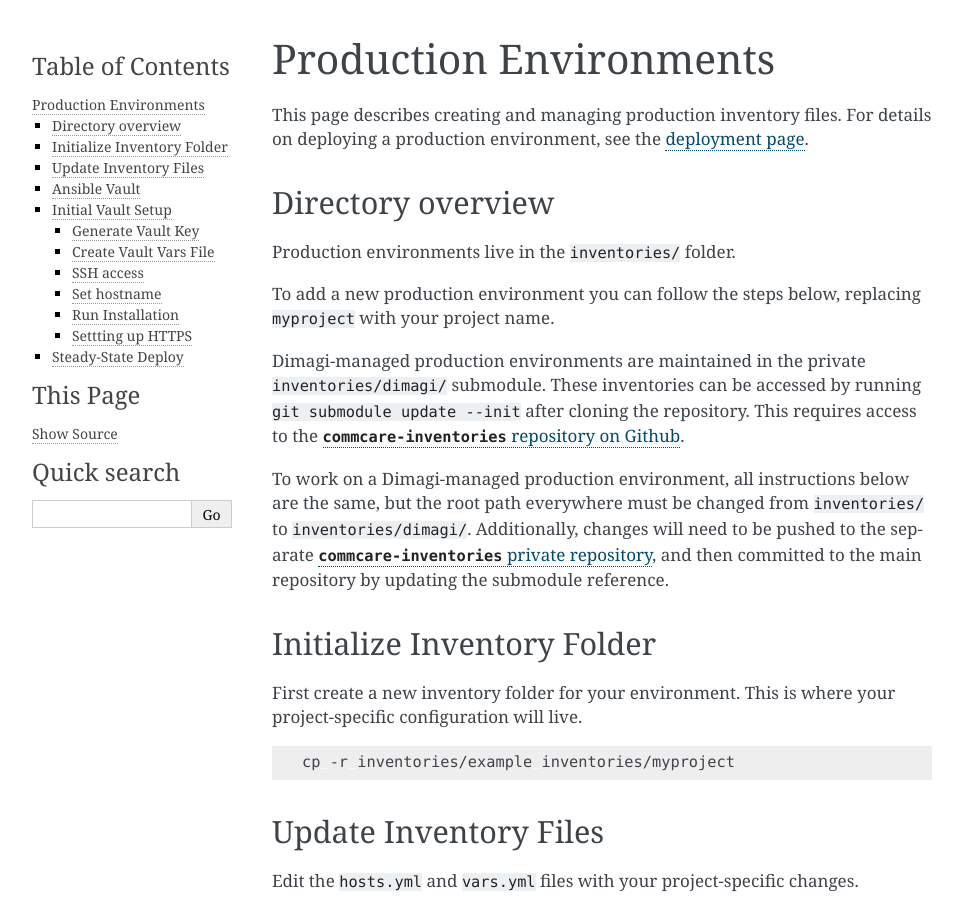
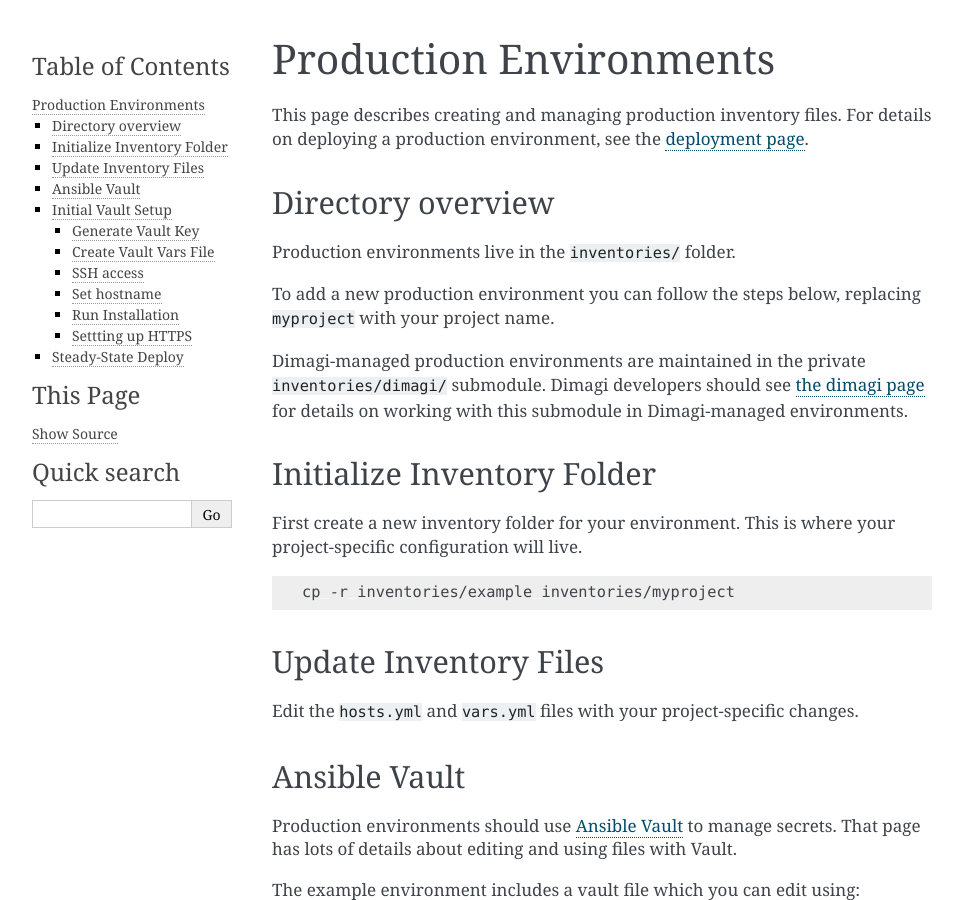
Before and after one commit to dimagi/commcare-sync-ansible, a Sphinx documentation site: the page built from docs/production.md, in a window 1280 px wide and 900 px high. Shown: the whole window, without its empty margins (148-1111 px from the left). Built offline with Sphinx 7.4.7, drawn with Linux system fonts in a browser that asks for light colours.

Commit message:
create standalone dimagi environments page and add more docs

```diff
--- a/docs/production.md
+++ b/docs/production.md
@@ -10,15 +10,10 @@ Production environments live in the `inventories/` folder.
 
 To add a new production environment you can follow the steps below, replacing `myproject` with your project name.
 
+
 Dimagi-managed production environments are maintained in the private `inventories/dimagi/` submodule.
-These inventories can be accessed by running `git submodule update --init` after cloning the repository.
-This requires access to the [`commcare-inventories` repository on Github](https://github.com/dimagi/commcare-sync-inventories/).
-
-To work on a Dimagi-managed production environment, all instructions below are the same,
-but the root path everywhere must be changed from `inventories/` to `inventories/dimagi/`.
-Additionally, changes will need to be pushed to the separate
-[`commcare-inventories` private repository](https://github.com/dimagi/commcare-sync-inventories/),
-and then committed to the main repository by updating the submodule reference.
+Dimagi developers should see [the dimagi page](/dimagi) for details on working with this submodule
+in Dimagi-managed environments.
 
 ### Initialize Inventory Folder
 
```
Also changed, not shown: docs/dimagi.md (added, +27 -0 lines).
